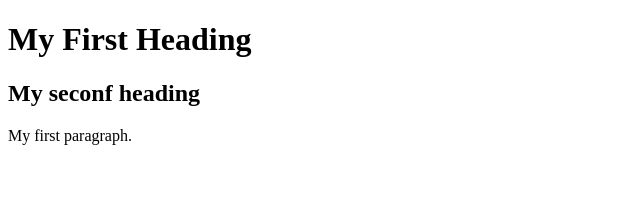
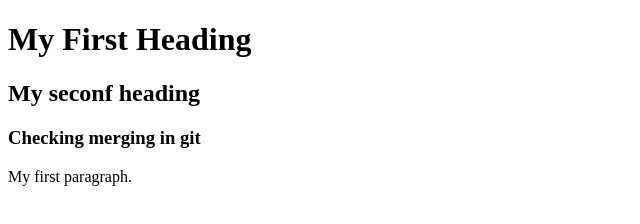
Before and after one commit to Usman-Qadir/sshrepo, a plain HTML site: page index.html in a window 1280 px wide. Shown: the whole page, without its empty margins (0-640 px from the left). Drawn offline with Linux system fonts and the light colour scheme.

Commit message:
Update index.html
learning merging in git

```diff
--- a/index.html
+++ b/index.html
@@ -4,6 +4,7 @@
 
 <h1>My First Heading</h1>
   <h2> My seconf heading</h2>
+  <h3> Checking merging in git </h3>
 <p>My first paragraph.</p>
 
 </body>
```
